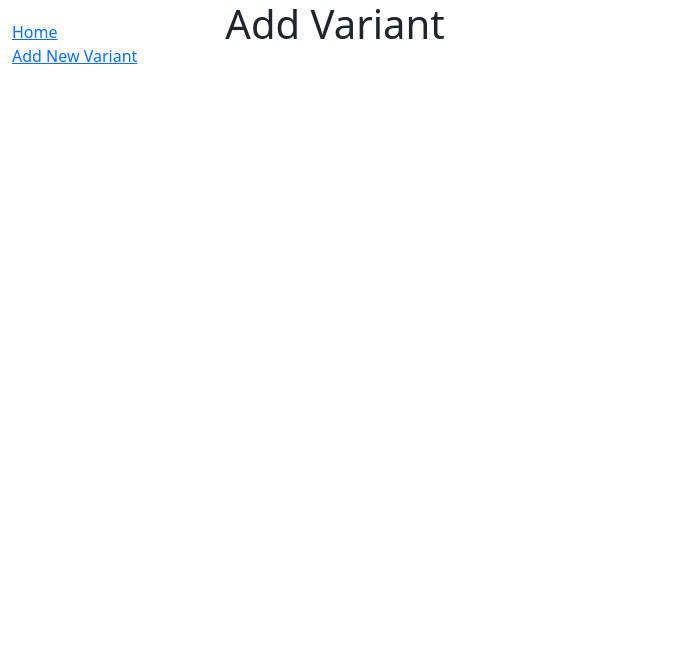
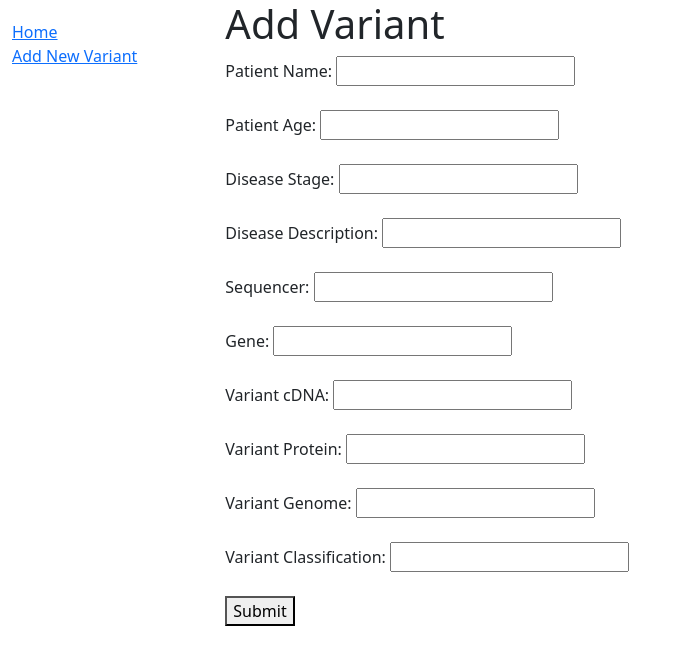
Before and after one commit to ievalipska/biol60860django, a Django app: page /addvariant in a window 1280 px wide. Shown: the top 665 px of the page, without its empty margins (0-680 px from the left). Run offline with Django 3.2, Linux system fonts and the light colour scheme; parts of the project's set-up code (start-up, migrations or seed data) failed here and were passed over; some libraries are stand-ins or nearby versions.

Commit message:
Enforced no blank fields rule. Restored db after testing functionality.

```diff
--- a/dashboard/models.py
+++ b/dashboard/models.py
@@ -10,10 +10,10 @@ class Variants(models.Model):
     Stage = models.IntegerField(null=True, blank=True)
     Description = models.CharField(max_length=50, null=True, blank=True)
     Sequencer = models.CharField(max_length=100, null=True, blank=True)
+    Gene = models.CharField(max_length=50, null=True, blank=True)
     cDNA_variant = models.CharField(max_length=100, null=True, blank=True)
     protein_variant = models.CharField(max_length=100, null=True, blank=True)
     genomic_variant = models.CharField(max_length=100, null=True, blank=True)
-    Gene = models.CharField(max_length=50, null=True, blank=True)
     Classification = models.CharField(max_length=50, null=True, blank=True)
     history = HistoricalRecords()
 
--- a/dashboard/templates/dashboard/addvariant.html
+++ b/dashboard/templates/dashboard/addvariant.html
@@ -3,5 +3,82 @@
 {% block content %}
 
     <h1>Add Variant</h1>
+    <form id="variantForm">
+    {% csrf_token %}
+
+    <label for="patientName">Patient Name:</label>
+    <input type="text" id="patientName" name="patientName" required><br><br>
+
+    <label for="patientAge">Patient Age:</label>
+    <input type="number" id="patientAge" name="patientAge" required><br><br>
+
+    <label for="diseaseStage">Disease Stage:</label>
+    <input type="number" id="diseaseStage" name="diseaseStage" required><br><br>
+
+    <label for="diseaseDescription">Disease Description:</label>
+    <input type="text" id="diseaseDescription" name="diseaseDescription" required><br><br>
+
+    <label for="sequencer">Sequencer:</label>
+    <input type="text" id="sequencer" name="sequencer" required><br><br>
+
+    <label for="Gene">Gene:</label>
+    <input type="text" id="Gene" name="Gene" required><br><br>
+
+    <label for="cdnaVariant">Variant cDNA:</label>
+    <input type="text" id="cdnaVariant" name="cdnaVariant" required><br><br>
+
+    <label for="proteinVariant">Variant Protein:</label>
+    <input type="text" id="proteinVariant" name="proteinVariant" required><br><br>
+
+    <label for="genome">Variant Genome:</label>
+    <input type="text" id="genome" name="genome" required><br><br>
+
+    <label for="classification">Variant Classification:</label>
+    <input type="text" id="classification" name="classification" required><br><br>
+
+
+    <button type="button" onclick="submitForm()">Submit</button>
+  </form>
+
+  <script>
+  function submitForm() {
+    var formData = {
+      Name: document.getElementById("patientName").value,
+      Age: parseInt(document.getElementById("patientAge").value),
+      Stage: parseInt(document.getElementById("diseaseStage").value),
+      Description: document.getElementById("diseaseDescription").value,
+      Sequencer: document.getElementById("sequencer").value,
+      Gene: document.getElementById("Gene").value,
+      cDNA_variant: document.getElementById("cdnaVariant").value,
+      protein_variant: document.getElementById("proteinVariant").value,
+      genomic_variant: document.getElementById("genome").value,
+      Classification: document.getElementById("classification").value,
+    };
+
+    fetch('/createvariant', {
+      method: 'POST',
+      headers: {
+        'Content-Type': 'application/json',
+        'X-CSRFToken': document.getElementsByName('csrfmiddlewaretoken')[0].value
+      },
+      body: JSON.stringify(formData)
+    })
+    .then(response => response.json())
+    .then(data => {
+        if (data.error) {
+            alert(data.error);
+        }
+        else {
+            window.location = "/";
+        }
+
+    })
+    .catch((error) => {
+      console.error('Error:', error);
+      // Handle error if needed
+    });
+  }
+  </script>
+
 
 {% endblock %}
--- a/dashboard/urls.py
+++ b/dashboard/urls.py
@@ -4,4 +4,5 @@ from . import views
 urlpatterns = [
     path('', views.home, name='home'),
     path('addvariant', views.addvariant, name='addvariant'),
+    path('createvariant', views.createvariant, name='createvariant'),
 ]
--- a/dashboard/views.py
+++ b/dashboard/views.py
@@ -1,5 +1,7 @@
 from django.shortcuts import render
 from .models import Variants
+from django.http import JsonResponse
+import json
 
 
 def home(request):
@@ -9,3 +11,32 @@ def home(request):
 
 def addvariant(request):
     return render(request, 'dashboard/addvariant.html')
+
+def createvariant(request):
+    insert = json.loads(request.body)
+
+    #Returns an error if not all fields are set. Mandates integer use for Age and Stage.
+    check_fields = (
+        "Name" in insert and len(insert["Name"]) > 0
+        and "Age" in insert and type(insert["Age"]) is int
+        and "Stage" in insert and type(insert["Stage"]) is int
+        and "Description" in insert and len(insert["Description"]) > 0
+        and "Sequencer" in insert and len(insert["Sequencer"]) > 0
+        and "Gene" in insert and len(insert["Gene"]) > 0
+        and "cDNA_variant" in insert and len(insert["cDNA_variant"]) > 0
+        and "protein_variant" in insert and len(insert["protein_variant"]) > 0
+        and "genomic_variant" in insert and len(insert["genomic_variant"]) > 0
+        and "Classification" in insert and len(insert["Classification"]) > 0
+    )
+
+
+
+    if not check_fields:
+        return JsonResponse({
+            "error": "Not all fields are set."
+        })
+
+    #Insert into database.
+    Variants(**insert).save()
+
+    return JsonResponse(insert)
```
Also changed, not shown: 1 other file.
